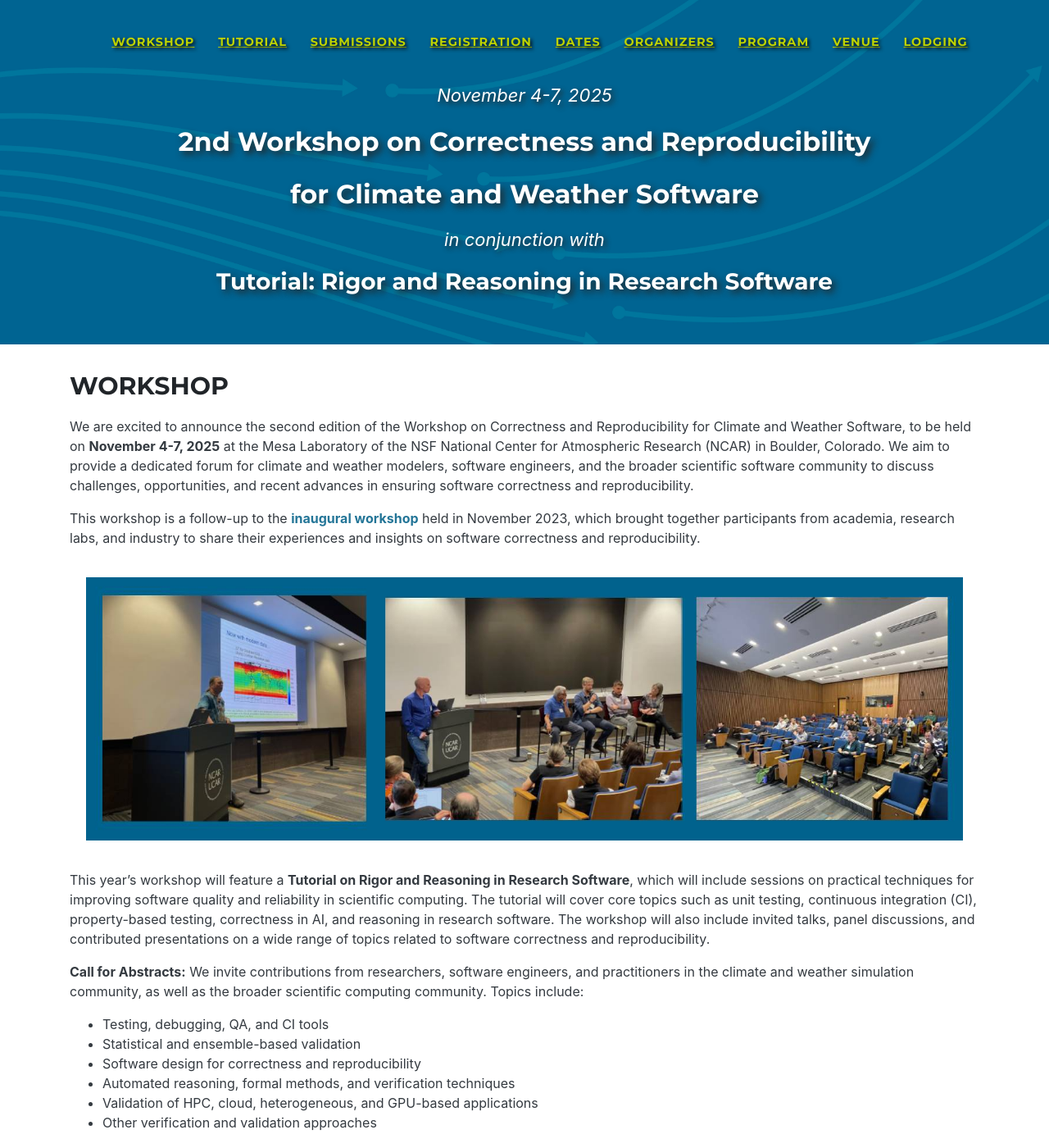
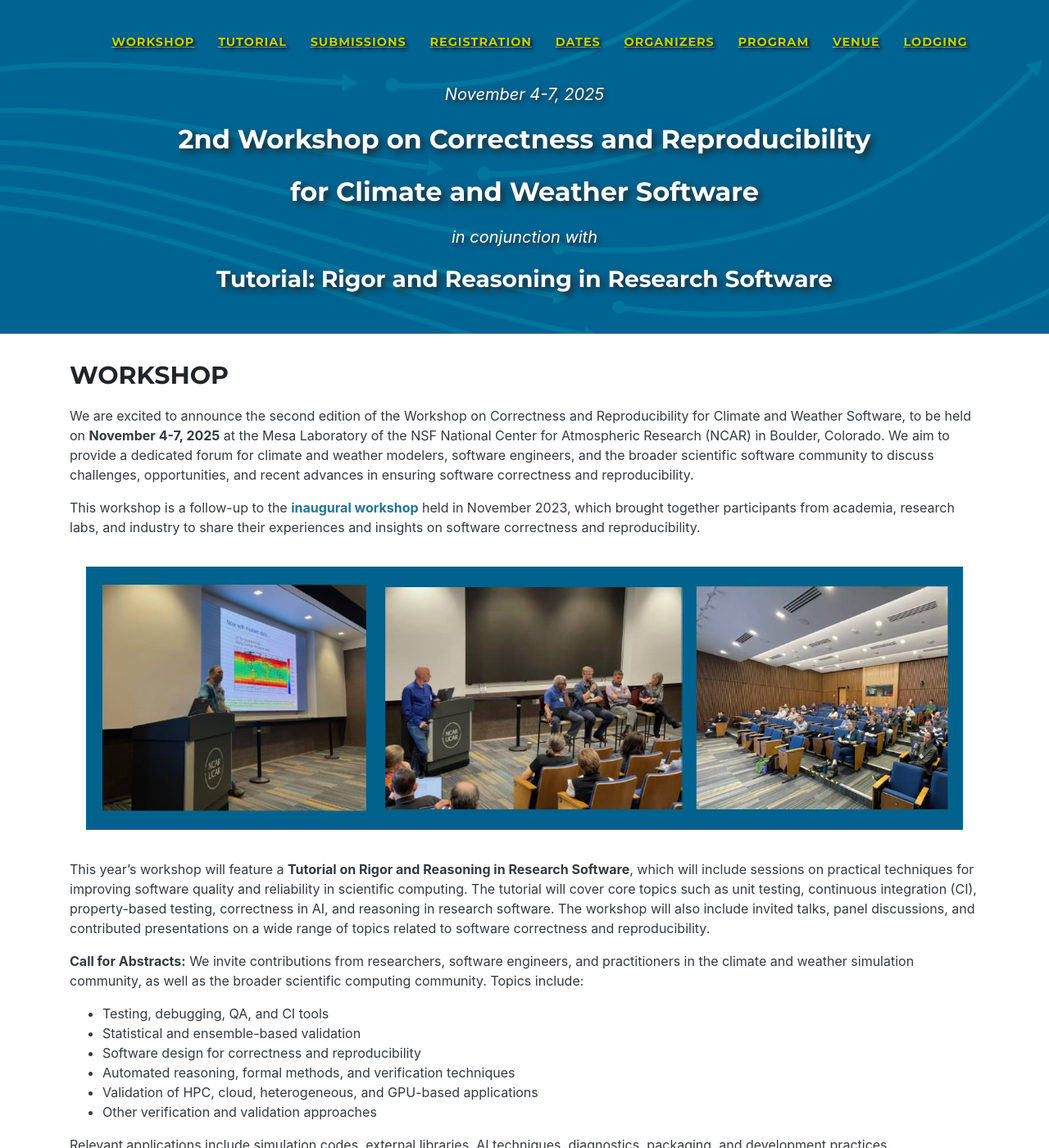
Before and after one commit to NCAR/correctness-workshop, a Jekyll site: the page built from index.md, in a window 1280 px wide and 1400 px high. Shown: the whole window at 82% size. Built offline with Jekyll 4.4.1, drawn with Linux system fonts in a browser that asks for light colours; some web fonts are replaced; some of the changed text lies outside the part shown.

Commit message:
more 2025 changes

```diff
--- a/_sass/layout/_masthead.scss
+++ b/_sass/layout/_masthead.scss
@@ -40,9 +40,9 @@ header.masthead {
   header.masthead {
     .intro-text {
       padding-top: 100px;
-      padding-bottom: 40px;
+      padding-bottom: 30px;
       .intro-lead-in {
-        font-size: 22px;
+        font-size: 20px;
         font-style: italic;
         margin-bottom: 2px;
         @include serif-font;
@@ -50,7 +50,7 @@ header.masthead {
       .intro-heading {
         font-size: 32px;
         font-weight: 600;
-        line-height: 15px;
+        line-height: 1;
         margin-bottom: 4px;
         @include heading-font;
       }
```
Also changed, not shown: _data/sitetext.yml (+3 -4 lines).
